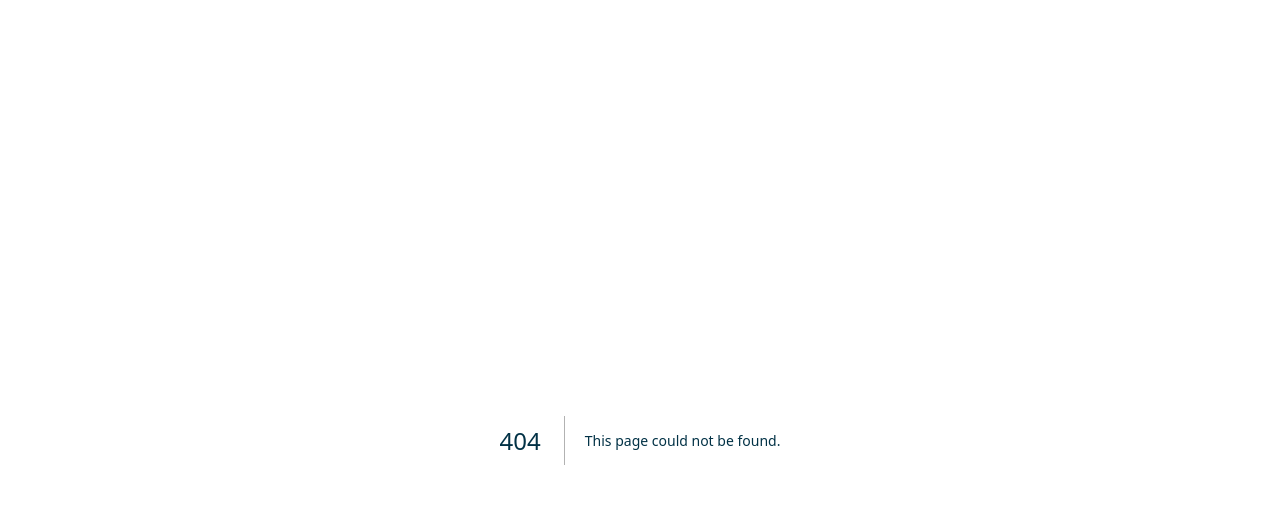
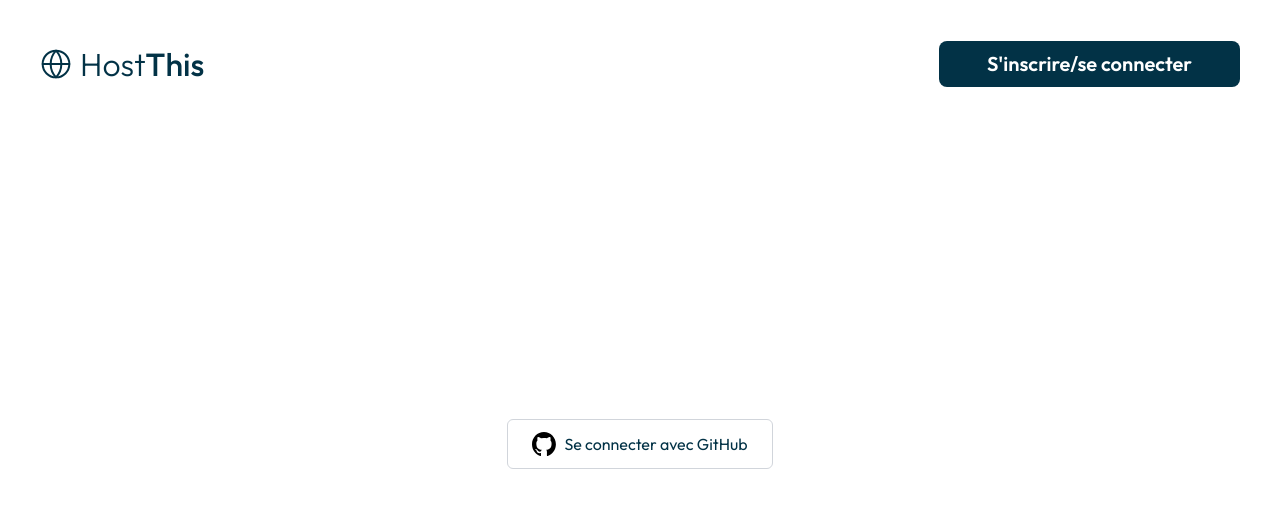
Before and after one commit to byodd/Hosthis, a Next.js app: page /1/1 in a window 1280 px wide. Before the commit this address had no page. Shown: the top 508 px of the page. Built offline with nearby package versions, Linux system fonts and the light colour scheme; no server answers.

Commit message:
ajout page projet

```diff
--- /dev/null
+++ b/src/app/[userName]/[projectName]/page.tsx
@@ -0,0 +1,59 @@
+"use client";
+import { useState, useEffect } from "react";
+import { useSession, signIn } from "next-auth/react";
+import Image from "next/image";
+import GitHubLogoIcon from "../../../../public/svg/github-logo.svg";
+import Header from "../../components/Header";
+import { fetchGitHubProjects } from "../../utils/users.service";
+import { ProjectCode } from "../../types/projects.type";
+import { getProject } from "@/app/utils/project.service";
+import { useParams } from "next/navigation";
+
+export default function Project() {
+  const { data: session } = useSession();
+  const [gitHubProjects, setGitHubProjects] = useState([]);
+  const [gitHubProject, setGitHubProject] = useState([]);
+
+  const params = useParams();
+
+  useEffect(() => {
+    if (session?.user?.email) {
+      fetchGitHubProjects(session.user.email)
+        .then(setGitHubProjects)
+        .catch((error) =>
+          console.error("Fetching GitHub projects failed:", error)
+        );
+
+      getProject(params.userName as string, params.projectName as string)
+        .then(setGitHubProject)
+        .catch((error) =>
+          console.error("Fetching the GitHub project failed:", error)
+        );
+    }
+  }, [session?.user?.email]);
+
+  const content = session ? (
+    <div className="flex flex-col items-center">
+      <p className="text-2xl mb-4">
+        Tu veux héberger <span className="font-bold">{params.projectName}</span> ?
+      </p>
+    </div>
+  ) : (
+    <button
+      className="bg-none flex flex-row border-gray-300 border py-3 px-6 rounded-md mb-2 hover:bg-gray-100 duration-300"
+      onClick={() => signIn("github")}
+    >
+      <Image src={GitHubLogoIcon} alt="GitHub Logo" className="w-6 h-6 mr-2" />
+      Se connecter avec GitHub
+    </button>
+  );
+
+  return (
+    <div className="h-full overflow-hidden">
+      <Header />
+      <div className="h-full flex flex-col items-center justify-center">
+        {content}
+      </div>
+    </div>
+  );
+}
--- a/src/app/dashboard/page.tsx
+++ b/src/app/dashboard/page.tsx
@@ -4,12 +4,15 @@ import { useSession, signIn } from "next-auth/react";
 import Image from "next/image";
 import GitHubLogoIcon from "../../../public/svg/github-logo.svg";
 import Header from "../components/Header";
-import { fetchGitHubProjects } from "../utils/users";
+import { fetchGitHubProjects, getUsernameFromEmail } from "../utils/users.service";
 import { Project } from "../types/projects.type";
+import { strict } from "assert";
 
 export default function Dashboard() {
   const { data: session } = useSession();
   const [gitHubProjects, setGitHubProjects] = useState([]);
+  const [gitHubUsername, setGitHubUsername] = useState<string>();
+  var userName: string | undefined | null = session?.user?.name;
 
   useEffect(() => {
     if (session?.user?.email) {
@@ -17,6 +20,11 @@ export default function Dashboard() {
         .then(setGitHubProjects)
         .catch((error) =>
           console.error("Fetching GitHub projects failed:", error)
+      );
+
+      getUsernameFromEmail(session.user.email)
+        .then(setGitHubUsername).catch((error) =>
+          console.error("Getting GitHub name failed:", error)
         );
     }
   }, [session?.user?.email]);
@@ -40,12 +48,13 @@ export default function Dashboard() {
         style={{ maxHeight: "300px", overflowY: "auto" }}
       >
         {gitHubProjects.map((project: Project) => (
-          <li
+          <a
+            href={`${gitHubUsername}/${project.name}`}
             className="border border-gray-300 rounded-md py-2 px-4 mb-2 hover:bg-gray-100 duration-300 cursor-pointer"
             key={project.id}
           >
             {project.name}
-          </li>
+          </a>
         ))}
       </ul>
     </div>
--- /dev/null
+++ b/src/app/utils/project.service.ts
@@ -0,0 +1,10 @@
+export async function getProject(userName: string, projectName: string) {
+
+  const repoResponse = await fetch(
+    `https://api.github.com/repos/${userName}/${projectName}`
+  );
+  if (!repoResponse.ok) {
+    throw new Error("Failed to fetch the GitHub project");
+  }
+  return repoResponse.json();
+}
--- a/src/app/utils/users.ts
+++ b/src/app/utils/users.service.ts
@@ -11,7 +11,7 @@ export async function fetchGitHubProjects(userEmail: string) {
   return repoResponse.json();
 }
 
-async function getUsernameFromEmail(userEmail: string) {
+export async function getUsernameFromEmail(userEmail: string) {
     const userResponse = await fetch(
     `https://api.github.com/search/users?q=${userEmail}+in:email`
   );
```
Also changed, not shown: src/app/types/projects.type.ts (+4 -4 lines).
